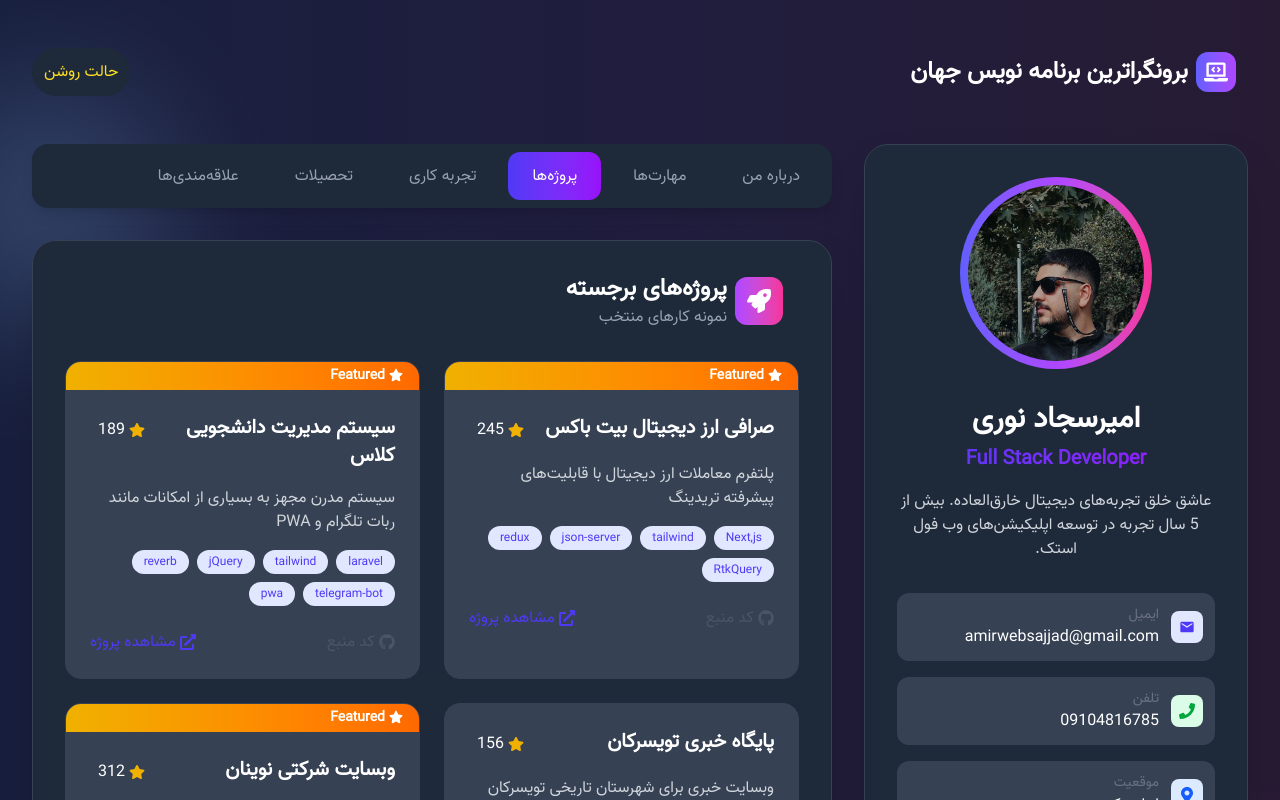
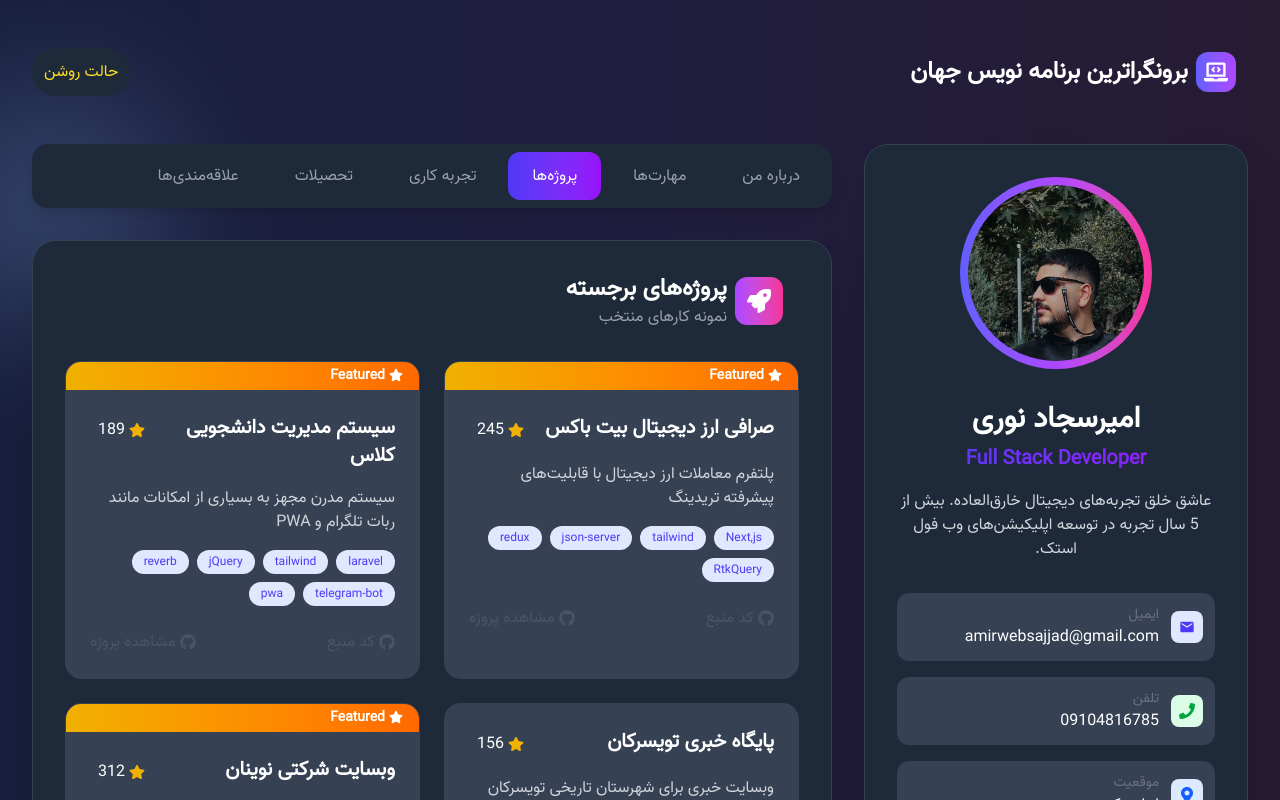
Before and after one commit to CodeWizard-Amir/nouri, a Next.js app: page / in a window 1280 px wide. Both pictures are taken after a click on the button "پروژه‌ها". Shown: the top 800 px of the page. Built offline with nearby package versions, Linux system fonts and the light colour scheme.

Commit message:
projects updated!

```diff
--- a/app/page.js
+++ b/app/page.js
@@ -132,8 +132,8 @@ const DeveloperPortfolio = () => {
       title: 'سیستم مدیریت دانشجویی کلاس',
       description: 'سیستم مدرن مجهز به بسیاری از امکانات مانند ربات تلگرام و PWA',
       tech: ['laravel', 'tailwind', 'jQuery', 'reverb', 'telegram-bot', 'pwa'],
-      github: '#',
-      live: '#',
+      github: 'https://github.com/CodeWizard-Amir/myClass',
+      live: null,
       stars: 189,
       featured: true
     },
@@ -153,6 +153,15 @@ const DeveloperPortfolio = () => {
       github: 'https://github.com/CodeWizard-Amir/novins',
       live: 'https://novins.vercel.app',
       stars: 312,
+      featured: true
+    },
+    {
+      title: 'گروه نرم افزاری Vexa',
+      description: 'گروه برنامه نویسی متشکل از سنیور ها',
+      tech: ['Next.js', 'framer-motion', 'react-icons', 'tailwind',],
+      github: 'https://github.com/CodeWizard-Amir/Vexa',
+      live: 'https://vexxaa1.vercel.app/',
+      stars: 601,
       featured: true
     },
     {
@@ -606,14 +615,32 @@ const DeveloperPortfolio = () => {
                             </div>
 
                             <div className="flex justify-between">
-                              <a href={project.github} target="_blank" rel="noopener noreferrer" className="flex items-center text-gray-600 dark:text-gray-400 hover:text-black">
-                                <FaGithub className="ml-1" />
-                                کد منبع
-                              </a>
-                              <a href={project.live} target="_blank" rel="noopener noreferrer" className="flex items-center text-indigo-600 dark:text-indigo-400 hover:text-indigo-800 hover:dark:text-indigo-300">
-                                <FaExternalLinkAlt className="ml-1" />
-                                مشاهده پروژه
-                              </a>
+                              {
+                                project.github
+                                  ?
+                                  <a href={project.github} target={"_blank"} rel="noopener noreferrer" className="flex items-center text-gray-600 dark:text-gray-400 hover:text-black">
+                                    <FaGithub className="ml-1" />
+                                    کد منبع
+                                  </a>
+                                  :
+                                  <button className="flex items-center text-gray-600 dark:text-gray-400 hover:text-black">
+                                    <FaGithub className="ml-1" />
+                                    کد منبع
+                                  </button>
+                              }
+                              {
+                                project.live
+                                  ?
+                                  <a href={project.live} target={"_blank"} rel="noopener noreferrer" className="flex items-center text-gray-600 dark:text-gray-400 hover:text-black">
+                                    <FaGithub className="ml-1" />
+                                    مشاهده پروژه
+                                  </a>
+                                  :
+                                  <button className="flex items-center text-gray-600 dark:text-gray-400 hover:text-black">
+                                    <FaGithub className="ml-1" />
+                                    مشاهده پروژه
+                                  </button>
+                              }
                             </div>
                           </div>
                         </div>
```
